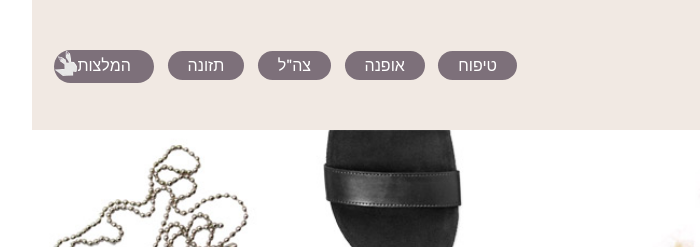
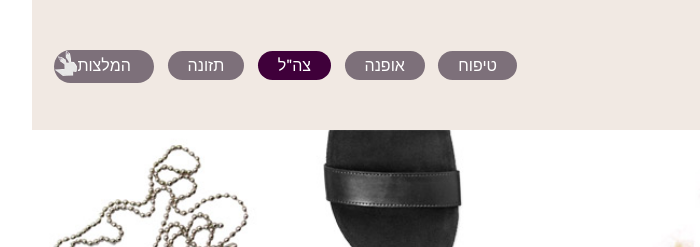
Before and after one commit to EfratEyal/Telem, a plain HTML site: page YofiTivoni_EfratEyal_NoyMeir_OrlyCojucaro/IDF.html in a window 1280 px wide. Shown: the top 247 px of the page, 123-823 px from the left. Drawn offline with Linux system fonts and the light colour scheme; files whose address does not match are found by name.

Commit message:
Update IDF.html

```diff
--- a/YofiTivoni_EfratEyal_NoyMeir_OrlyCojucaro/IDF.html
+++ b/YofiTivoni_EfratEyal_NoyMeir_OrlyCojucaro/IDF.html
@@ -46,7 +46,7 @@
                 <ul>
                     <li id="cultuvation">  <a href="Cultivation.html">טיפוח</a></li>
                     <li> <a class="notaloud" href="###">אופנה</a></li>
-                    <li> <a href="IDF.html">צה"ל</a></li>
+                    <li> <a class="open" href="IDF.html">צה"ל</a></li>
                     <li> <a class="notaloud" href="###"> תזונה</a> </li>
                     <li> <a id="rabbit" href="recommendation.html"> המלצות</a> </li>
                 </ul>
```
